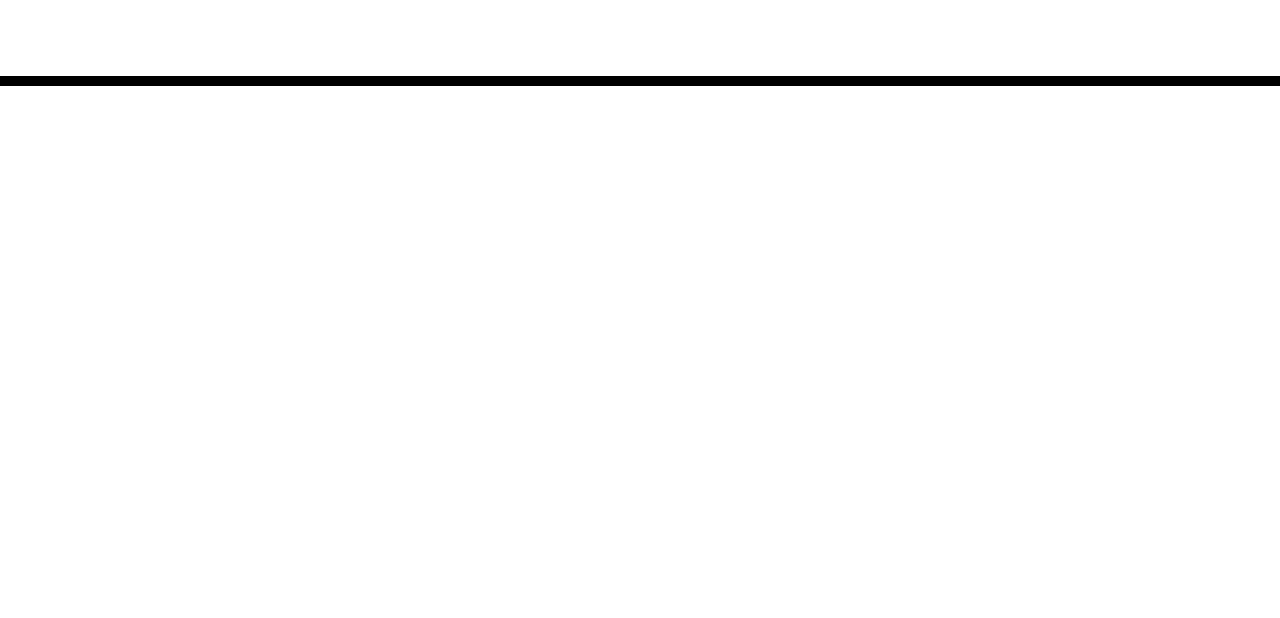
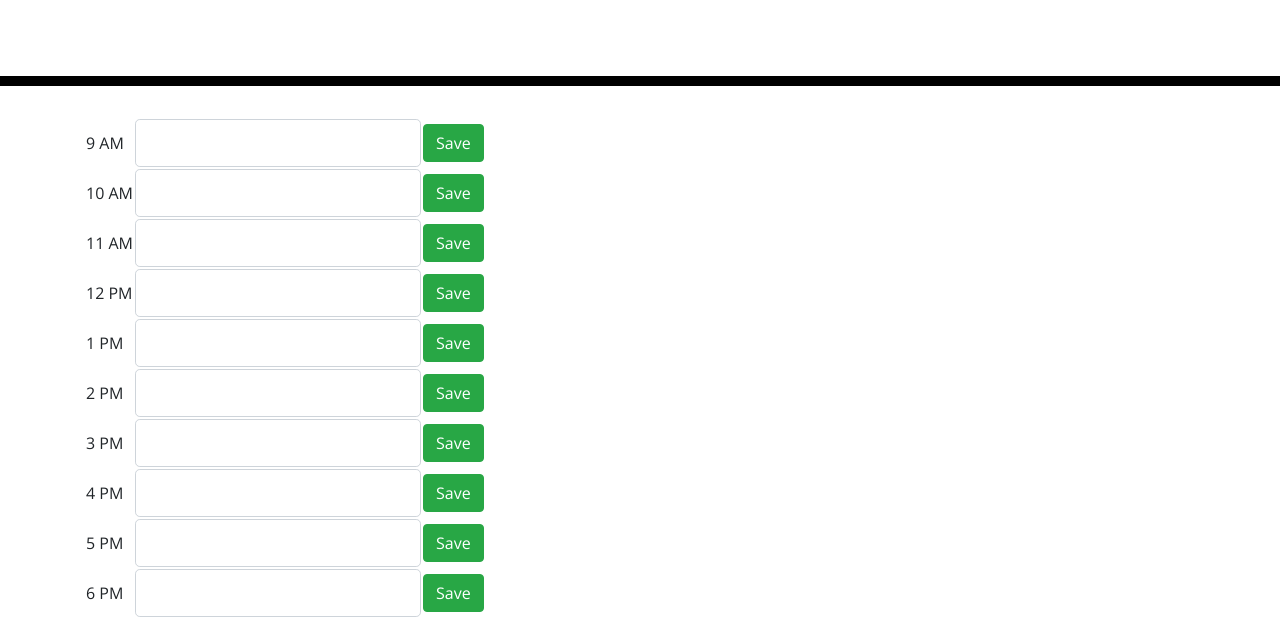
Before and after one commit to swoo328/Day-Planner, a plain HTML site: page index.html in a window 1280 px wide. Shown: the part 182-800 px from the top of the page. Drawn offline with nearby package versions, Linux system fonts and the light colour scheme; files that its build step writes are made by us from their sources.

Commit message:
adding daily calender template

```diff
--- /dev/null
+++ b/assets/js/script.js
@@ -0,0 +1,17 @@
+$(document).ready(function () {
+    //display time function and keep it running every second
+    function writeTime() {
+      $(".current-time").text(moment().format("MMMM Do YYYY, h:mm:ss a"));
+      setInterval(writeTime, 1000);
+    }
+    writeTime();
+
+      //current date and time variables
+  var m = moment();
+  var currentTime = m.format("MMMM Do YYYY, h:mm:ss a");
+  var currentDate = m.format("MMM Do YYYY");
+  var currentHour = moment().hours();
+  console.log("current hour: ", currentHour);
+  console.log(currentTime);
+
+});
--- a/index.html
+++ b/index.html
@@ -1,24 +1,15 @@
 <!DOCTYPE html>
 <html lang="en">
+
 <head>
   <meta charset="UTF-8" />
   <meta name="viewport" content="width=device-width, initial-scale=1.0" />
   <meta http-equiv="X-UA-Compatible" content="ie=edge" />
-    <link
-      rel="stylesheet"
-      href="https://stackpath.bootstrapcdn.com/bootstrap/4.3.1/css/bootstrap.min.css"
-    />
-    <link
-      rel="stylesheet"
-      href="https://use.fontawesome.com/releases/v5.8.1/css/all.css"
-      integrity="sha384-50oBUHEmvpQ+1lW4y57PTFmhCaXp0ML5d60M1M7uH2+nqUivzIebhndOJK28anvf"
-      crossorigin="anonymous"
-    />
-    <link
-      href="https://fonts.googleapis.com/css?family=Open+Sans&display=swap"
-      rel="stylesheet"
-    />
-    <link rel="stylesheet" href="style.css" />
+  <link rel="stylesheet" href="https://stackpath.bootstrapcdn.com/bootstrap/4.3.1/css/bootstrap.min.css" />
+  <link rel="stylesheet" href="https://use.fontawesome.com/releases/v5.8.1/css/all.css"
+    integrity="sha384-50oBUHEmvpQ+1lW4y57PTFmhCaXp0ML5d60M1M7uH2+nqUivzIebhndOJK28anvf" crossorigin="anonymous" />
+  <link href="https://fonts.googleapis.com/css?family=Open+Sans&display=swap" rel="stylesheet" />
+  <link rel="stylesheet" href="assets/css/style.css" />
   <title>Work Day Scheduler</title>
 </head>
 
@@ -27,12 +18,106 @@
     <h1 class="display-3">Work Day Scheduler</h1>
     <p class="lead">A simple calendar app for scheduling your work day</p>
     <p id="currentDay" class="lead"></p>
+    <p class="current-time"></p>
   </header>
   <div class="container">
     <!-- Timeblocks go here -->
+    <table>
+      <tr id="hour-9">
+        <td>9 AM</td>
+        <td>
+          <input class="desc form-control form-control-lg" id="9" type="text" />
+        </td>
+        <td>
+          <button type="button" class="btn btn-success">Save</button>
+        </td>
+      </tr>
+      <tr id="hour-10">
+        <td>10 AM</td>
+        <td>
+          <input class="desc form-control form-control-lg" id="10" type="text" />
+        </td>
+        <td>
+          <button type="button" class="btn btn-success">Save</button>
+        </td>
+      </tr>
+      <tr id="hour-11">
+        <td>11 AM</td>
+        <td>
+          <input class="desc form-control form-control-lg" id="11" type="text" />
+        </td>
+        <td>
+          <button type="button" class="btn btn-success">Save</button>
+        </td>
+      </tr>
+      <tr id="hour-12">
+        <td>12 PM</td>
+        <td>
+          <input class="desc form-control form-control-lg" id="12" type="text" />
+        </td>
+        <td>
+          <button type="button" class="btn btn-success">Save</button>
+        </td>
+      </tr>
+      <tr id="hour-13">
+        <td>1 PM</td>
+        <td>
+          <input class="desc form-control form-control-lg" id="13" type="text" />
+        </td>
+        <td>
+          <button type="button" class="btn btn-success">Save</button>
+        </td>
+      </tr>
+      <tr id="hour-14">
+        <td>2 PM</td>
+        <td>
+          <input class="desc form-control form-control-lg" id="14" type="text" />
+        </td>
+        <td>
+          <button type="button" class="btn btn-success">Save</button>
+        </td>
+      </tr>
+      <tr id="hour-15">
+        <td>3 PM</td>
+        <td>
+          <input class="desc form-control form-control-lg" id="15" type="text" />
+        </td>
+        <td>
+          <button type="button" class="btn btn-success">Save</button>
+        </td>
+      </tr>
+      <tr id="hour-16">
+        <td>4 PM</td>
+        <td>
+          <input class="desc form-control form-control-lg" id="16" type="text" />
+        </td>
+        <td>
+          <button type="button" class="btn btn-success">Save</button>
+        </td>
+      </tr>
+      <tr id="hour-17">
+        <td>5 PM</td>
+        <td>
+          <input class="desc form-control form-control-lg" id="17" type="text" />
+        </td>
+        <td>
+          <button type="button" class="btn btn-success">Save</button>
+        </td>
+      </tr>
+      <tr id="hour-18">
+        <td>6 PM</td>
+        <td>
+          <input class="desc form-control form-control-lg" id="18" type="text" />
+        </td>
+        <td>
+          <button type="button" class="btn btn-success">Save</button>
+        </td>
+      </tr>
+    </table>
   </div>
-
+  <script src=assets/js/script.js></script>
   <script src="https://cdnjs.cloudflare.com/ajax/libs/jquery/3.2.1/jquery.min.js"></script>
   <script src="https://cdnjs.cloudflare.com/ajax/libs/moment.js/2.24.0/moment.min.js"></script>
 </body>
+
 </html>
```
Also changed, not shown: 1 other file. Lines whose indentation alone changed are shown as unchanged.
